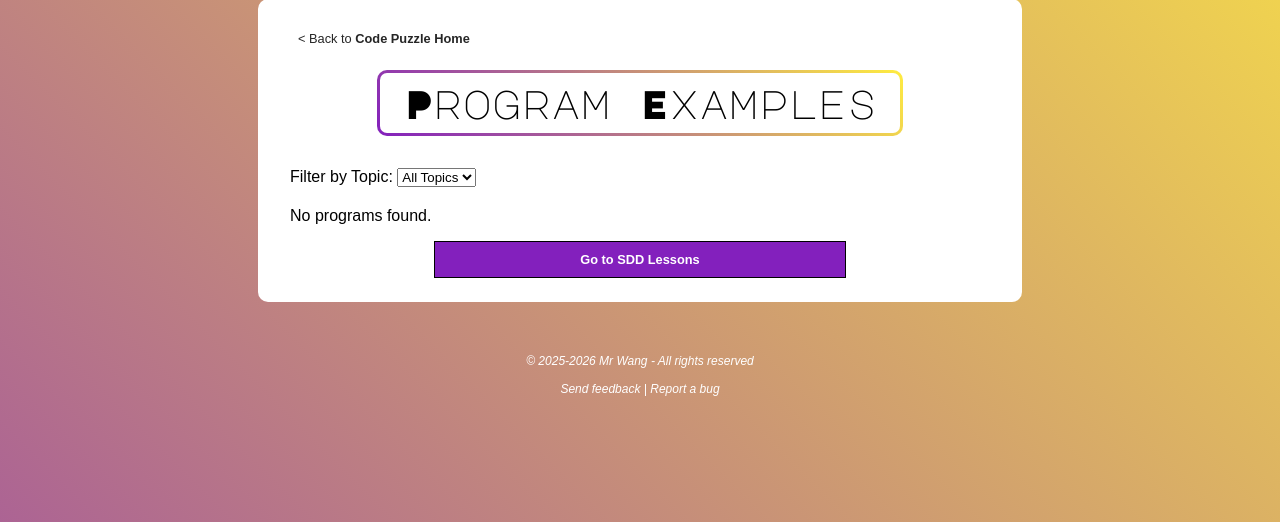
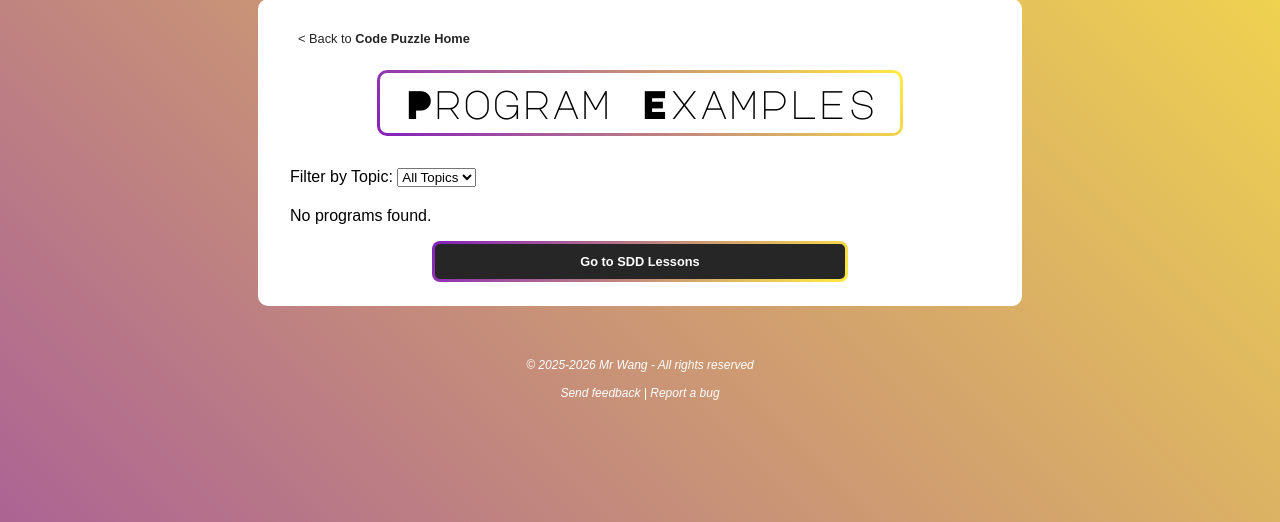
Before and after one commit to timo-w/mrwang, a Django app: page /code_puzzles/examples in a window 1280 px wide. Shown: the part 112-634 px from the top of the page. Run offline with Django 5.2, Linux system fonts and the light colour scheme; data that the repository does not hold is empty; some libraries are stand-ins or nearby versions.

Commit message:
Colour overhaul: Generate grid button colours based on content, redesign launch button

```diff
--- a/app/static/app/css/global.css
+++ b/app/static/app/css/global.css
@@ -291,22 +304,44 @@ h4 {
 
 /* Launch button */
 .launch-btn {
-  background: var(--main-purple);
-  border: 1px solid black;
+  position: relative;
+  display: inline-block;
   padding: 10px 30px;
+
+  background: var(--main-gray);
+  border: 3px solid transparent;
+  border-radius: 0.5rem;
+
   color: white;
   font-size: 1rem;
   font-weight: bold;
   text-decoration: none;
-  display: inline-block;
+
   cursor: pointer;
-  transition: 0.1s linear;
+  overflow: hidden;
+  isolation: isolate;
+
+  transition:
+      color 0.3s ease,
+      transform 0.2s ease,
+      box-shadow 0.3s ease;
+
+  background:
+    linear-gradient(var(--main-gray), var(--main-gray)) padding-box,
+    linear-gradient(
+      135deg,
+      var(--main-purple),
+      var(--main-yellow)
+    ) border-box;
 }
 
 .launch-btn:hover {
-  background: var(--main-yellow);
-  color: black;
-  transform: scale(1.01);
+  color: var(--main-yellow);
+  transform: scale(1.03);
+
+  box-shadow:
+    0 0 10px rgba(131, 32, 189, 0.35),
+    0 0 20px rgba(255, 236, 64, 0.2);
 }
 
 /* Back to previous page button */
--- a/app/static/app/js/global.js
+++ b/app/static/app/js/global.js
@@ -32,4 +32,57 @@ $(document).ready(function(){
         $('.nav-links').toggleClass('show');
     });
 
+    // Colour grid buttons according to content
+    $('.grid-button').each(function () {
+        const title = $(this).text().trim();
+
+        const colours = generateColours(title);
+
+        $(this).css({
+            '--button-colour-1': colours.colour1,
+            '--button-colour-2': colours.colour2
+        });
+    });
+
 });
+
+
+// Grid button colour generator
+function stringToSeed(string) {
+    let hash = 0;
+
+    for (let i = 0; i < string.length; i++) {
+        hash = ((hash << 5) - hash) + string.charCodeAt(i);
+        hash |= 0;
+    }
+
+    return Math.abs(hash);
+}
+
+function seededRandom(seed) {
+    const x = Math.sin(seed++) * 10000;
+    return x - Math.floor(x);
+}
+
+function generateColours(title) {
+    const seed = stringToSeed(title);
+
+    // Base hue: 0–359
+    const hue1 = Math.floor(seededRandom(seed) * 360);
+
+    // Choose a complementary/near-complementary relationship.
+    // This varies between roughly 150° and 180°.
+    const hueOffset = 150 + Math.floor(seededRandom(seed + 1) * 31);
+    const hue2 = (hue1 + hueOffset) % 360;
+
+    const saturation1 = 80 + Math.floor(seededRandom(seed + 2) * 16);
+    const saturation2 = 80 + Math.floor(seededRandom(seed + 3) * 16);
+
+    const lightness1 = 65 + Math.floor(seededRandom(seed + 4) * 10);
+    const lightness2 = 65 + Math.floor(seededRandom(seed + 5) * 10);
+
+    return {
+        colour1: `hsl(${hue1}, ${saturation1}%, ${lightness1}%)`,
+        colour2: `hsl(${hue2}, ${saturation2}%, ${lightness2}%)`
+    };
+}
```
Also changed, not shown: other parts of app/static/app/css/global.css (+28 -15 lines).
